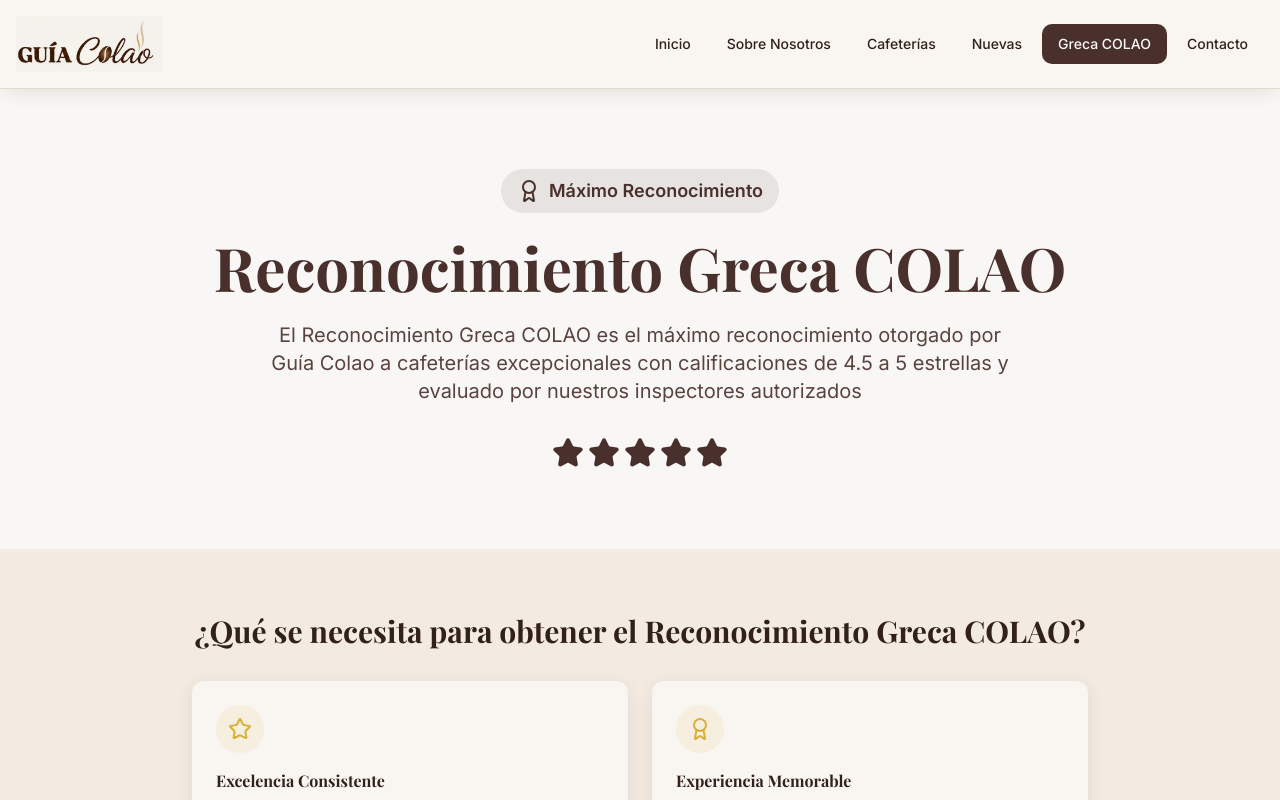
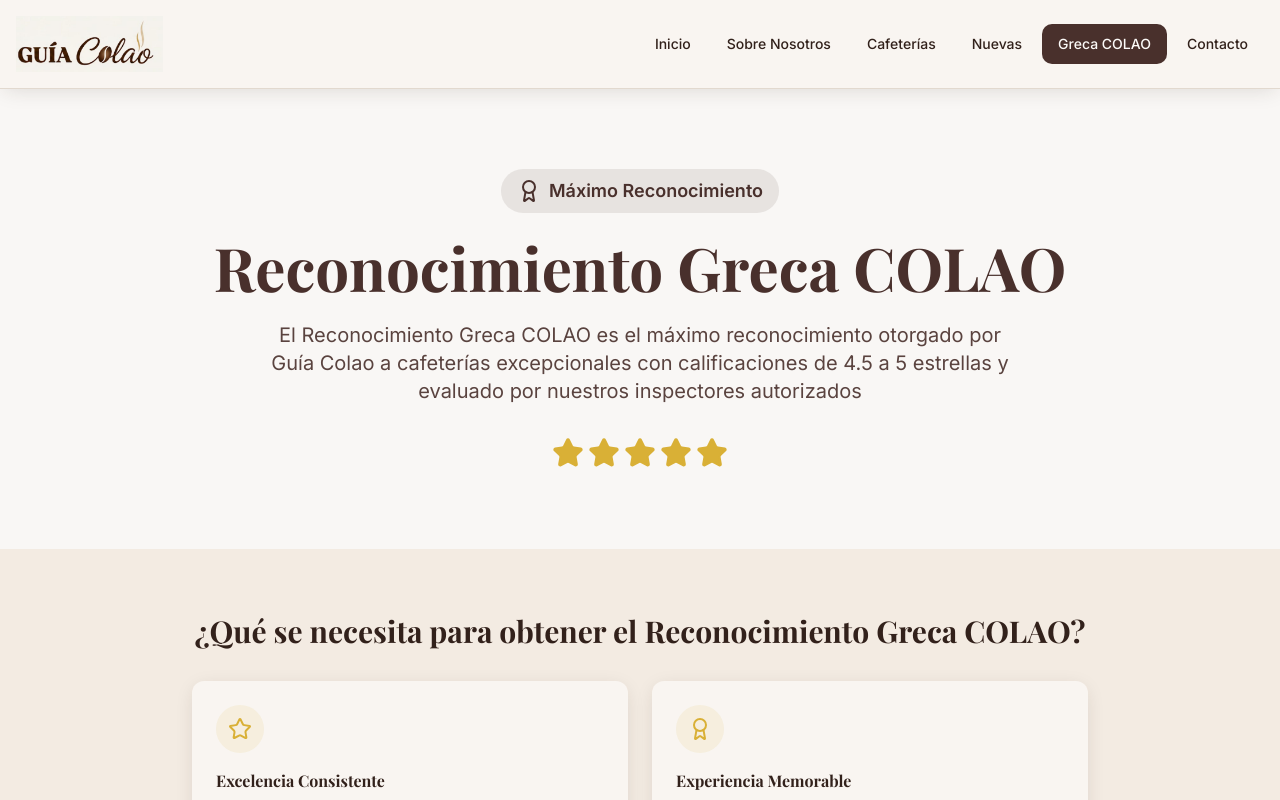
Before and after one commit to FelipeBH09/guia-colao, a React (Vite) app: page /greca in a window 1280 px wide. Shown: the top 800 px of the page. Built offline with nearby package versions, Linux system fonts and the light colour scheme; the HTML template or start-up script is replaced by a standard one.

Commit message:
Change text color to gold

```diff
--- a/src/pages/Greca.tsx
+++ b/src/pages/Greca.tsx
@@ -26,7 +26,7 @@ const Greca = () => {
           </p>
           <div className="flex items-center justify-center gap-1">
             {[1, 2, 3, 4, 5].map((star) => (
-              <Star key={star} className="h-8 w-8 fill-primary text-primary" />
+              <Star key={star} className="h-8 w-8 fill-accent text-accent" />
             ))}
           </div>
         </div>
```
